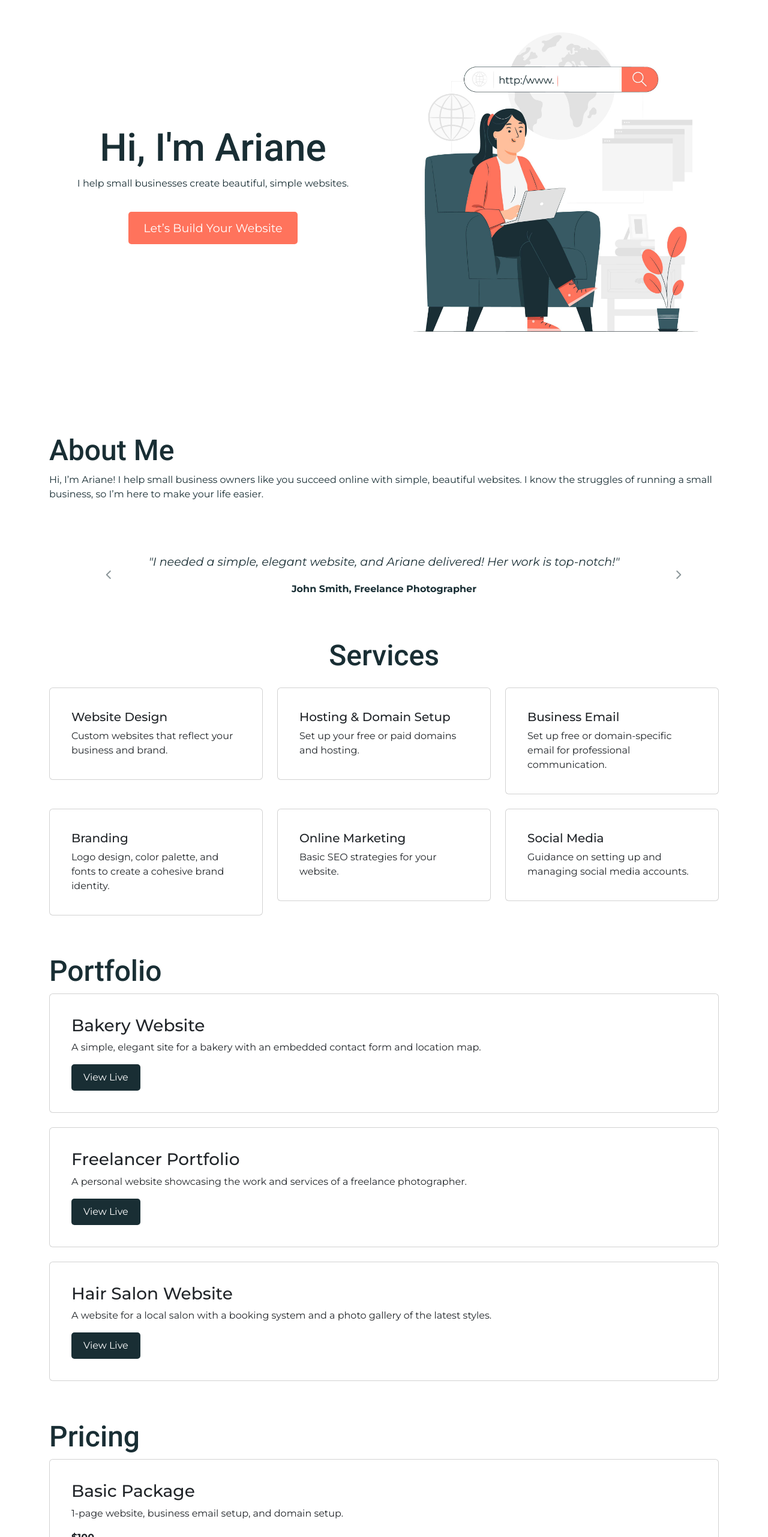
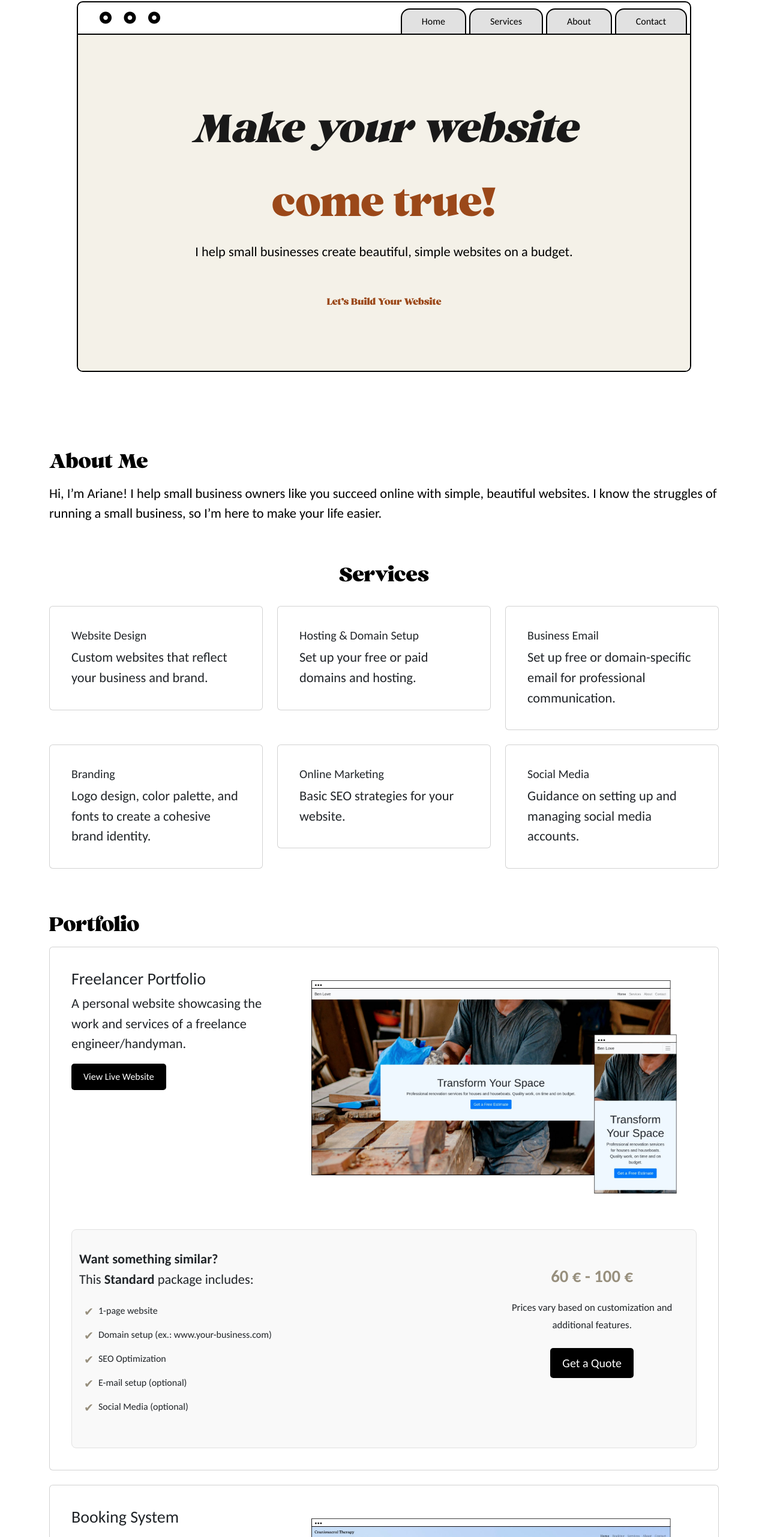
Before and after one commit to Aria-vero-s/portfolio, a plain HTML site: page index.html in a window 1280 px wide. Shown: the part 98-2660 px from the top of the page at 60% size. Drawn offline with nearby package versions, Linux system fonts and the light colour scheme; a web font is replaced by a local one.

Commit message:
added laptop-screen like design and updated portfolio

```diff
--- a/animations.css
+++ b/animations.css
@@ -17,14 +17,3 @@
         transform: translateY(0);
     }
 }
-
-/* Animation delay for each section to make them stagger */
-.fade-in:nth-child(1) {
-    animation-delay: 0.3s;
-}
-.fade-in:nth-child(2) {
-    animation-delay: 0.5s;
-}
-.fade-in:nth-child(3) {
-    animation-delay: 0.7s;
-}
--- a/index.html
+++ b/index.html
@@ -11,10 +11,14 @@
     <script src="https://kit.fontawesome.com/8f26e5abfe.js" crossorigin="anonymous"></script>
 </head>
 <body>
-    <nav class="navbar navbar-expand-lg navbar-light fixed-top" style="border-bottom: 2px solid black;">
-        <div class="container">
-            <a class="navbar-brand" href="#hero">Ariane Saulnier</a>
-            <button class="navbar-toggler" type="button" data-toggle="collapse" data-target="#navbarNav" aria-controls="navbarNav" aria-expanded="false" aria-label="Toggle navigation">
+    <div class="frame">
+        <nav class="navbar navbar-expand-lg">
+            <a class="navbar-brand" href="#hero">
+                <i id="one" class="pl-3 fa-solid fa-circle-dot"></i>
+                <i id="two" class="pl-3 fa-solid fa-circle-dot"></i>
+                <i id="three" class="pl-3 fa-solid fa-circle-dot"></i>
+            </a>
+            <button class="navbar-toggler m-3" type="button" data-toggle="collapse" data-target="#navbarNav" aria-controls="navbarNav" aria-expanded="false" aria-label="Toggle navigation">
                 <span class="navbar-toggler-icon"></span>
             </button>
             <div class="collapse navbar-collapse" id="navbarNav">
@@ -33,20 +37,16 @@
                     </li>
                 </ul>
             </div>
-        </div>
         </nav>
 
         <div id="hero" class="fade-in">
             <div class="container">
                 <div class="row">
-                <div class="col-md-6 align-content-center hero-content">
-                    <h1>Hi, I'm Ariane</h1>
-                    <p class="tagline mb-5">I help small businesses create beautiful, simple websites.</p>
+                    <div class="align-content-center">
+                        <h1>Make your website</h1>
+                        <h2>come true!</h2>
+                        <p class="tagline mb-5">I help small businesses create beautiful, simple websites on a budget.</p>
                         <a href="#contact" class="cta-btn">Let’s Build Your Website</a>
-                </div>
-                <div class="col-md-6">
-                    <div class="image-container">
-                        <img src="profile.jpg">
                     </div>
                 </div>
             </div>
@@ -57,44 +57,6 @@
         <div class="container">
             <h2>About Me</h2>
             <p>Hi, I’m Ariane! I help small business owners like you succeed online with simple, beautiful websites. I know the struggles of running a small business, so I’m here to make your life easier.</p>
-        </div>
-    </section>
-
-      <!-- Testimonial Carousel -->
-      <section id="Testimonial" class="fade-in">
-        <div class="container">
-            <div id="testimonialCarousel" class="carousel slide" data-ride="carousel">
-            <div class="carousel-inner">
-                <div class="carousel-item active">
-                <blockquote class="blockquote">
-                    <p class="mb-0">"Ariane helped me build a beautiful website that brought in new clients. Highly recommend her services!"</p>
-                </blockquote>
-                <div class="author">Jane Doe, Small Business Owner</div>
-                </div>
-                <div class="carousel-item">
-                <blockquote class="blockquote">
-                    <p class="mb-0">"I needed a simple, elegant website, and Ariane delivered! Her work is top-notch!"</p>
-                </blockquote>
-                <div class="author">John Smith, Freelance Photographer</div>
-                </div>
-                <div class="carousel-item">
-                <blockquote class="blockquote">
-                    <p class="mb-0">"Fast, affordable, and professional. I couldn’t be happier with the result!"</p>
-                </blockquote>
-                <div class="author">Emily White, Yoga Instructor</div>
-                </div>
-            </div>
-            <a class="carousel-control-prev" href="#testimonialCarousel" role="button" data-slide="prev">
-                <span class="carousel-control-prev-icon" aria-hidden="true"></span>
-                <span class="sr-only">Previous</span>
-                <i class="fa-solid fa-chevron-left"></i>
-            </a>
-            <a class="carousel-control-next" href="#testimonialCarousel" role="button" data-slide="next">
-                <span class="carousel-control-next-icon" aria-hidden="true"></span>
-                <span class="sr-only">Next</span>
-                <i class="fa-solid fa-chevron-right"></i>
-            </a>
-            </div>
         </div>
     </section>
 
@@ -157,54 +119,120 @@
     <section id="portfolio" class="fade-in">
         <div class="container">
             <h2>Portfolio</h2>
+
             <div class="card mb-4">
                 <div class="card-body">
-                    <h3>Bakery Website</h3>
-                    <p>A simple, elegant site for a bakery with an embedded contact form and location map.</p>
-                    <a href="https://link-to-live-example.com" class="btn btn-primary">View Live</a>
+                    <div class="row">
+                        <div class="col-md-4">
+                            <h3>Freelancer Portfolio</h3>
+                            <p>A personal website showcasing the work and services of a freelance engineer/handyman.</p>
+                            <a href="https://aria-vero-s.github.io/handyman/" target="_blank" class="btn btn-primary">View Live Website</a>
+                        </div>
+                        <div class="col-md-8">
+                            <div class="image-container"><img src="mockup1.jpg"></div>
+                        </div>
+                    </div>
+                    <div class="mt-5 container package-details">
+                        <div class="row">
+                            <div class="col-md-8">
+                                <strong>Want something similar?</strong>
+                                <p>This <strong>Standard</strong> package includes:</p>
+                                <ul class="package-list">
+                                    <li>1-page website</li>
+                                    <li>Domain setup (ex.: www.your-business.com)</li>
+                                    <li>SEO Optimization</li>
+                                    <li>E-mail setup (optional)</li>
+                                    <li>Social Media (optional)</li>
+                                </ul>
+                            </div>
+                            <div class="col-md-4">
+                                <div class="price-info text-center">
+                                    <p><span class="price-range">60 € - 100 €</span></p>
+                                    <small>Prices vary based on customization and additional features.</small>
+                                    <br>
+                                    <a href="#contact" class="mt-4 btn btn-primary btn-lg">Get a Quote</a>
+                                </div>
+                            </div>
+                        </div>
+                    </div>
                 </div>
             </div>
 
             <div class="card mb-4">
                 <div class="card-body">
-                    <h3>Freelancer Portfolio</h3>
-                    <p>A personal website showcasing the work and services of a freelance photographer.</p>
-                    <a href="https://link-to-live-example.com" class="btn btn-primary">View Live</a>
+                    <div class="row">
+                        <div class="col-md-4">
+                            <h3>Booking System</h3>
+                            <p>A simple, elegant site for an at-home practioner with an embedded booking form.</p>
+                            <a href="https://aria-vero-s.github.io/craniosacral_therapy/" target="_blank" class="btn btn-primary">View Live Website</a>
+                        </div>
+                        <div class="col-md-8">
+                            <div class="image-container"><img src="mockup2.jpg"></div>
+                        </div>
+                    </div>
+                    <div class="mt-5 container package-details">
+                        <div class="row">
+                            <div class="col-md-8">
+                                <strong>Want something similar?</strong>
+                                <p>This <strong>Signature</strong> package includes:</p>
+                                <ul class="package-list">
+                                    <li>Everything in Standard</li>
+                                    <li>Multi-page website</li>
+                                    <li>logo & branding design</li>
+                                    <li>Booking System for small businesses</li>
+                                    <li>SEO Optimization</li>
+                                    <li>Social Media (optional)</li>
+                                </ul>
+                            </div>
+                            <div class="col-md-4">
+                                <div class="price-info text-center">
+                                    <p><span class="price-range">100 € - 200 €</span></p>
+                                    <small>Prices vary based on customization and additional features.</small>
+                                    <br>
+                                    <a href="#contact" class="mt-4 btn btn-primary btn-lg">Get a Quote</a>
+                                </div>
+                            </div>
+                        </div>
+                    </div>
                 </div>
             </div>
 
             <div class="card mb-4">
                 <div class="card-body">
-                    <h3>Hair Salon Website</h3>
-                    <p>A website for a local salon with a booking system and a photo gallery of the latest styles.</p>
-                    <a href="https://link-to-live-example.com" class="btn btn-primary">View Live</a>
+                    <div class="row">
+                        <div class="col-md-4">
+                            <h2>Online Boutique</h2>
+                            <p>A website for a beauty shop with a payment system and a product management database.</p>
+                            <a href="https://glow-livid.vercel.app/" target="_blank" class="btn btn-primary">View Live Website</a>
+                        </div>
+                        <div class="col-md-8">
+                            <div class="image-container"><img src="mockup3.jpg"></div>
+                        </div>
+                    </div>
+                    <div class="mt-5 container package-details">
+                        <div class="row">
+                            <div class="col-md-8">
+                                <strong>Want something similar?</strong>
+                                <p>This package includes:</p>
+                                <ul class="package-list">
+                                    <li>Everything in Standard & Signature packages</li>
+                                    <li>Independent Product Database Management</li>
+                                    <li>Independent User Database Management</li>
+                                    <li>E-Commerce Payment System for Online Shopping</li>
+                                    <li>SEO Optimization</li>
+                                    <li>Social Media (optional)</li>
+                                </ul>
+                            </div>
+                            <div class="col-md-4">
+                                <div class="price-info text-center">
+                                    <p><span class="price-range">200 € - 300 €</span></p>
+                                    <small>Prices vary based on customization and additional features.</small>
+                                    <br>
+                                    <a href="#contact" class="mt-4 btn btn-primary btn-lg">Get a Quote</a>
                                 </div>
                             </div>
                         </div>
-    </section>
-
-    <section id="pricing" class="fade-in">
-        <div class="container">
-            <h2>Pricing</h2>
-            <div class="card mb-4">
-                <div class="card-body">
-                    <h3>Basic Package</h3>
-                    <p>1-page website, business email setup, and domain setup.</p>
-                    <p><strong>$100</strong></p>
                     </div>
-            </div>
-            <div class="card mb-4">
-                <div class="card-body">
-                    <h3>Standard Package</h3>
-                    <p>Multi-page website, logo design, and branding guide.</p>
-                    <p><strong>$200</strong></p>
-                </div>
-            </div>
-            <div class="card mb-4">
-                <div class="card-body">
-                    <h3>Premium Package</h3>
-                    <p>Everything in Standard + social media strategy and SEO basics.</p>
-                    <p><strong>$300</strong></p>
                 </div>
             </div>
         </div>
@@ -277,5 +305,20 @@
             });
         });
     </script>
+    <script>
+        document.addEventListener("DOMContentLoaded", () => {
+        const navbar = document.querySelector(".navbar");
+        const frame = document.querySelector(".frame");
+        const frameTopOffset = frame.offsetTop;
+
+        window.addEventListener("scroll", () => {
+            if (window.scrollY >= frameTopOffset) {
+                navbar.classList.add("fixed"); // Navbar sticks to the top
+            } else {
+                navbar.classList.remove("fixed"); // Navbar returns to the frame
+            }
+        });
+    });
+    </script>
 </body>
 </html>
--- a/styles.css
+++ b/styles.css
@@ -1,28 +1,41 @@
-@import url('https://fonts.googleapis.com/css2?family=Montserrat:ital,wght@0,100..900;1,100..900&family=Roboto:ital,wght@0,100..900;1,100..900&display=swap');
+@import url('https://fonts.googleapis.com/css2?family=Carlito:ital,wght@0,400;0,700;1,400;1,700&family=Montserrat:ital,wght@0,100..900;1,100..900&family=Radley:ital@0;1&family=Roboto:ital,wght@0,100..900;1,100..900&display=swap');
 
+@font-face {
+    font-family: 'ashford';
+    src: url('ashford.otf') format('truetype');
+    font-weight: bold;
+    font-style: normal;
+}
+@font-face {
+    font-family: 'ashford-italic';
+    src: url('ashford-italic.otf') format('truetype');
+    font-weight: bold;
+    font-style: normal;
+}
 :root {
-    --sweet-orange: #ff735c;
-    --dark-teal: #385a64;
+    --sweet-orange: #978f7d;
     --white: #ffffff;
     --grey: #e1e1e1;
-    --night: #192e34;
+    --night: #000000;
 }
 html {
     scroll-behavior: smooth;
 }
 body {
     background-color: var(--white);
-    font-family: 'Montserrat' !important;
+    font-family: 'Carlito' !important;
     color: var(--night) !important;
+    font-size: 1.4rem !important;
 }
 h1 {
-    font-size: 4rem !important;
-    font-family: 'Roboto';
+    font-size: 5rem !important;
+    font-family: 'ashford';
+    color: var(--black) !important;
     margin: 0;
 }
 h2 {
     font-size: 3rem !important;
-    font-family: 'Roboto';
+    font-family: 'ashford';
     margin: 0;
 }
 .btn-primary {
@@ -51,10 +64,66 @@ h2 {
 .card:hover {
     transform: translateY(-10px);
 }
-/* Navbar */
+.frame {
+    position: relative;
+    margin: 100px auto;
+    border: 2px solid black;
+    width: 80%;
+    height: auto;
+    overflow: hidden;
+    border-radius:10px;
+}
+/* navbar */
+.navbar.fixed {
+    position: fixed;
+    top: 0;
+    left: 0;
+    right: 0;
+    width: 100%;
+    border-bottom: 2px solid black;
+    z-index: 1000;
+    background: white;
+}
 .navbar {
+    font-family: 'Carlito' !important;
+    font-size: 1rem;
     background-color: transparent;
     transition: all 0.3s ease;
+    border-bottom: 2px solid black;
+    padding:0 !important;
+    margin:0 !important;
+    transition: all 0.3s ease-in-out;
+    z-index: 10;
+}
+.navbar-brand {
+    font-family: 'Carlito' !important;
+    margin-left:20px;
+}
+#one, #two, #three {
+    transition: all 0.3s ease;
+}
+#one:hover, #two:hover, #three:hover {
+    color: #9b4819;
+    transform: all;
+}
+.navbar a {
+    color: var(--black) !important;
+}
+.nav-item {
+    margin-top:10px;
+    background-color: var(--grey) !important;
+    border-top-right-radius: 15px;
+    border-top-left-radius: 15px;
+    padding: 0px 25px 0px 25px;
+    margin-right:5px;
+    border-top: 2px solid;
+    border-left: 2px solid;
+    border-right: 2px solid;
+    transition: all 0.3s ease;
+}
+.nav-item:hover {
+    background-color: var(--sweet-orange) !important;
+    transform: all;
 }
 .navbar.scrolled {
     background-color: var(--white);
@@ -63,31 +132,52 @@ h2 {
     .navbar {
         background-color: var(--white) !important;
     }
+    .nav-item {
+        background-color:transparent;
+        padding-left: 20px;
+        border: 0;
+    }
+    #navbarNav {
+        margin-bottom:40px;
+    }
 }
 /* Hero Section */
 #hero {
+    background-color: #f4f1e8;
     display: flex;
     justify-content: center;
     align-items: center;
-    height: 100vh;
+    height: 70vh;
     text-align: center;
     padding: 20px;
     position: relative;
+    overflow: hidden;
 }
-.hero-content {
-    max-width: 800px;
-    min-height:400px;
+#hero h1 {
+    font-family: 'ashford' !important;
+    font-style: italic;
+    color: #191919 !important;
+    font-size: 6rem !important;
 }
-.image-container img {
+#hero h2 {
+    font-family: 'ashford';
+    color: #9b4819;
+    font-size: 6rem !important;
+}
+#heroVideo {
+    position: absolute;
+    top: 0;
+    left: 0;
     width: 100%;
-    height: auto;
+    height: 100%;
     object-fit: cover;
+    z-index: -1;
 }
 .cta-btn {
+    font-family: 'ashford';
     padding: 15px 25px;
-    font-size: 1.2rem;
-    color: var(--white);
-    background-color: var(--sweet-orange);
+    font-size: 1.4rem;
+    color: #9b4819;
     text-decoration: none;
     border-radius: 5px;
     transition: all 0.3s ease;
@@ -98,27 +188,11 @@ h2 {
     text-decoration: none;
     color: var(--night) !important;
 }
-/* testimonials */
-.carousel-item {
-    text-align: center;
-    padding: 30px;
-}
-.carousel-item img {
-    width: 80px;
-    height: 80px;
-    border-radius: 50%;
-    margin-bottom: 15px;
-}
-.carousel-item blockquote {
-    font-size: 1.2rem;
-    font-style: italic;
-    margin-bottom: 20px;
-}
-.carousel-item .author {
-    font-weight: bold;
-}
-.carousel i {
-      color: var(--night) !important;
+/* portfolio */
+.image-container img {
+    width: 100%;
+    height: auto;
+    object-fit: cover;
 }
 /* Contact */
 #contact {
@@ -150,3 +224,54 @@ footer {
     text-align: center;
     padding: 20px;
 }
+/* prices */
+.package-details {
+    padding: 2rem;
+    border: 1px solid #e1e1e1;
+    border-radius: 8px;
+    background-color: #f9f9f9;
+}
+
+.package-list {
+    list-style: none;
+}
+
+.package-list li {
+    padding: 0.5rem 0;
+    font-size: 1rem;
+    color: var(--black);
+    position: relative;
+}
+
+.package-list li::before {
+    content: "✔";
+    color: var(--sweet-orange);
+    font-size: 1.2rem;
+    margin-right: 0.5rem;
+    position: absolute;
+    left: -1.5rem;
+}
+
+.price-info {
+    margin: 1.5rem 0;
+    font-size: 1.2rem;
+    font-weight: bold;
+}
+
+.price-range {
+    font-size: 1.8rem;
+    color: var(--sweet-orange);
+}
+
+.text-center {
+    text-align: center;
+}
+
+.btn-primary {
+    background-color: var(--dark-teal);
+    border: none;
+}
+
+.btn-primary:hover {
+    background-color: var(--sweet-orange);
+}
```
Also changed, not shown: hero.avif (deleted), mockup1.jpg (added), mockup2.jpg (added), mockup3.jpg (added), profile.jpg (deleted). Lines whose indentation alone changed are shown as unchanged.
